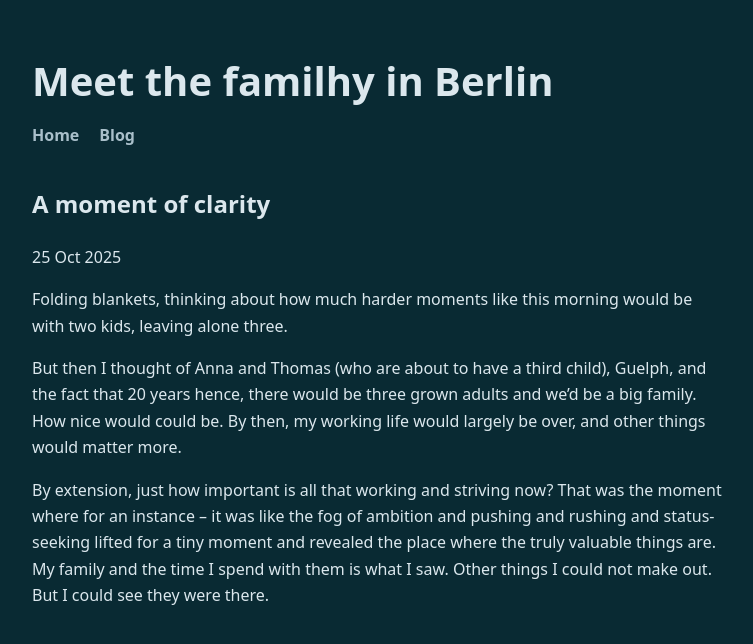
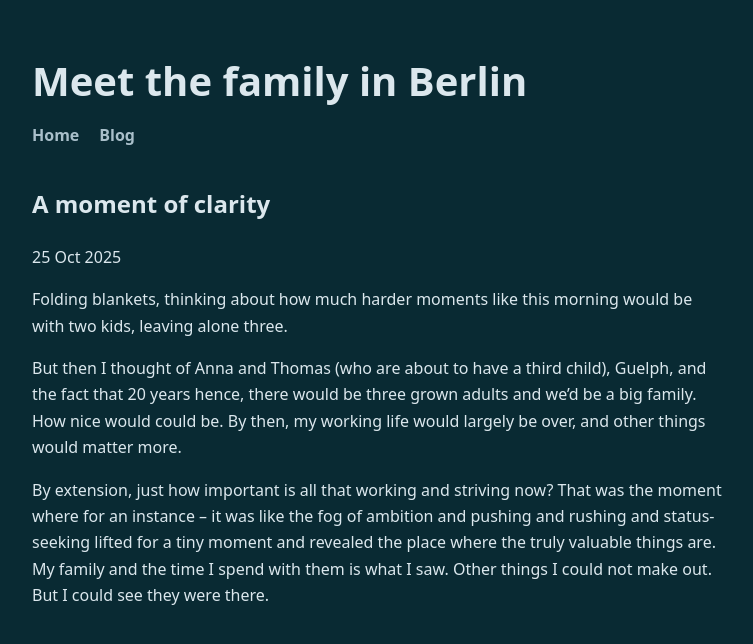
Before and after one commit to meetthefamilyinberlin/writing, a Jekyll site: the page built from _posts/2025-10-25-moment-of-clarity.md, in a window 1280 px wide. Shown: the top 644 px of the page, without its empty margins (260-1013 px from the left). Built offline with Jekyll 4.4.1, drawn with Linux system fonts in a browser that asks for light colours; our own code applies the rules of GitHub Pages for plain Markdown files.

Commit message:
Update header

```diff
--- a/_config.yml
+++ b/_config.yml
@@ -1,4 +1,4 @@
-title: Meet the familhy in Berlin
+title: Meet the family in Berlin
 description: Notes on living.
 url: https://myaccount.github.io
 baseurl: /writing
```
